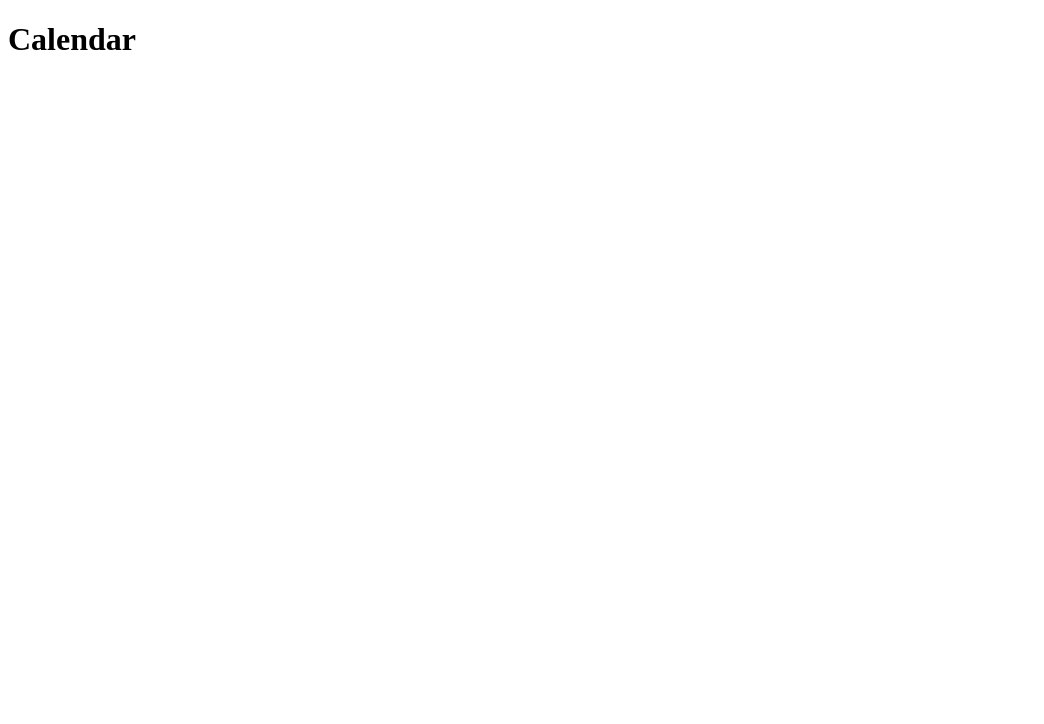
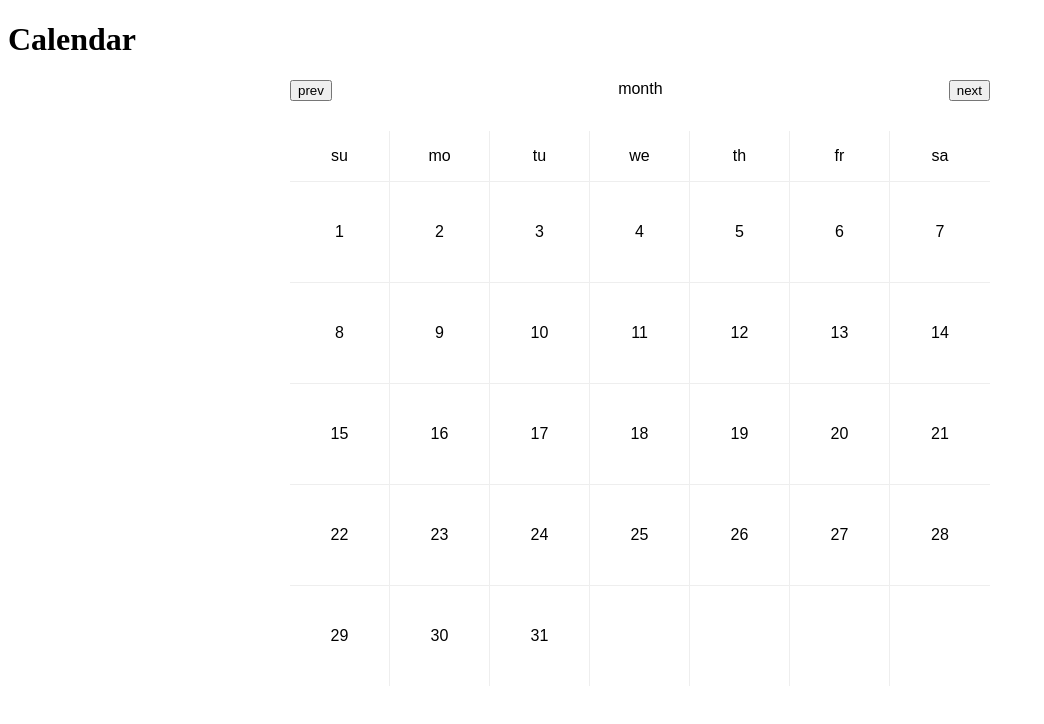
Before and after one commit to uxtils/aa-calendar, a website built with webpack: page example/index.html in a window 1280 px wide. Shown: the whole page, without its empty margins (0-1044 px from the left). Built offline with nearby package versions, Linux system fonts and the light colour scheme.

Commit message:
basic calendar view

```diff
--- a/example/index.html
+++ b/example/index.html
@@ -6,5 +6,59 @@
   </head>
   <body>
     <h1>Calendar</h1>
+
+    <div class="calendar">
+    	<div class="navigation">
+    		<button>prev</button>
+    		<span>month</span>
+    		<button>next</button>
+    	</div>
+    	<ul class="labels">
+    		<li><span>su</span></li>
+    		<li><span>mo</span></li>
+    		<li><span>tu</span></li>
+    		<li><span>we</span></li>
+    		<li><span>th</span></li>
+    		<li><span>fr</span></li>
+    		<li><span>sa</span></li>
+    	</ul>
+    	<ul class="matrix">
+    		<li><span>1</span></li>
+    		<li><span>2</span></li>
+    		<li><span>3</span></li>
+    		<li><span>4</span></li>
+    		<li><span>5</span></li>
+    		<li><span>6</span></li>
+    		<li><span>7</span></li>
+    		<li><span>8</span></li>
+    		<li><span>9</span></li>
+    		<li><span>10</span></li>
+    		<li><span>11</span></li>
+    		<li><span>12</span></li>
+    		<li><span>13</span></li>
+    		<li><span>14</span></li>
+    		<li><span>15</span></li>
+    		<li><span>16</span></li>
+    		<li><span>17</span></li>
+    		<li><span>18</span></li>
+    		<li><span>19</span></li>
+    		<li><span>20</span></li>
+    		<li><span>21</span></li>
+    		<li><span>22</span></li>
+    		<li><span>23</span></li>
+    		<li><span>24</span></li>
+    		<li><span>25</span></li>
+    		<li><span>26</span></li>
+    		<li><span>27</span></li>
+    		<li><span>28</span></li>
+    		<li><span>29</span></li>
+    		<li><span>30</span></li>
+    		<li><span>31</span></li>
+    		<li></li>
+    		<li></li>
+    		<li></li>
+    		<li></li>
+    	</ul>
+    </div>
   </body>
 </html>
--- a/lib/Calendar.js
+++ b/lib/Calendar.js
@@ -1,5 +1,5 @@
 // FIXME: run tests through webpack with dedicated configuration for tests (ignore scss)
-// import './styles/main.scss';
+import './styles/main.scss';
 
 class Calendar {
   /**
--- a/lib/styles/main.scss
+++ b/lib/styles/main.scss
@@ -1,9 +1,57 @@
 @import 'variables';
+@import 'mixins';
 
-@mixin test {
-  color: $color-red;
+.calendar {
+	text-align: center;
+	font-family: arial;
+	max-width: $cellMaxWidth * 7;
+	margin: auto;
+	-webkit-user-select: none;
+	user-select: none;
+
+	.navigation {
+		display: flex;
+		flex-flow: row nowrap;
+		justify-content: space-between;
+	}
+
+	ul,
+	li {
+		padding: 0;
+		margin: 0;
+		list-style: none;
+	}
+
+	ul.labels,
+	ul.matrix {
+		display: flex;
+		flex-flow: row wrap;
+
+		li {
+			@include matrixBorder;
+			@include aspectRatio(1, 1);
+			width: calc(100% / 7);
+			cursor: default;
+
+			span {
+				@include absoluteCenter;
+			}
+
+			&:hover:not(:empty) {
+				background-color: $cellHoverColor;
+			}
+		}
+	}
+
+	ul.labels {
+		margin-top: 30px;
+
+		li {
+			@include aspectRatio(2, 1);
+
+			&:hover:not(.empty) {
+				background-color: transparent;
+			}
+		}
+	}
 }
-
-body {
-  @include test;
-}
--- /dev/null
+++ b/lib/styles/mixins.scss
@@ -0,0 +1,39 @@
+@mixin aspectRatio($width, $height) {
+  position: relative;
+
+  &:before {
+    display: block;
+    content: "";
+    width: 100%;
+    padding-top: ($height / $width) * 100%;
+  }
+
+  > .content {
+    position: absolute;
+    top: 0;
+    left: 0;
+    right: 0;
+    bottom: 0;
+  }
+}
+
+@mixin absoluteCenter(){
+	position: absolute;
+	left: 50%;
+	top: 50%;
+	transform: translate(-50%, -50%);
+}
+
+@mixin matrixBorder(){
+	box-sizing: border-box;
+	border-right: 1px solid $cellHoverColor;
+	border-bottom: 1px solid $cellHoverColor;
+
+	&:nth-child(7n) {
+		border-right: none;
+	}
+
+	&:nth-last-of-type(-n + 7):not(:nth-child(-n + 7)){
+		border-bottom: none;
+	}
+}
--- a/lib/styles/variables.scss
+++ b/lib/styles/variables.scss
@@ -1 +1,6 @@
-$color-red: #f00;
+$primaryColor: #333;
+$secondaryColor: #888;
+$highlightColor: #f00;
+$cellHoverColor: #eee;
+
+$cellMaxWidth: 100px;
--- a/package.json
+++ b/package.json
@@ -37,6 +37,7 @@
     "babel-eslint": "^6.0.4",
     "babel-loader": "^6.2.4",
     "babel-preset-es2015": "^6.6.0",
+    "css-loader": "^0.23.1",
     "eslint-config-airbnb": "^9.0.1",
     "eslint-loader": "^1.3.0",
     "eslint-plugin-import": "^1.8.0",
@@ -49,6 +50,7 @@
     "sass-lint": "^1.7.0",
     "sass-loader": "^3.2.0",
     "sasslint-loader": "0.0.1",
+    "style-loader": "^0.13.1",
     "tap-notify": "^1.0.0",
     "tape": "^4.5.1",
     "watch-cli": "^0.2.1",
```
